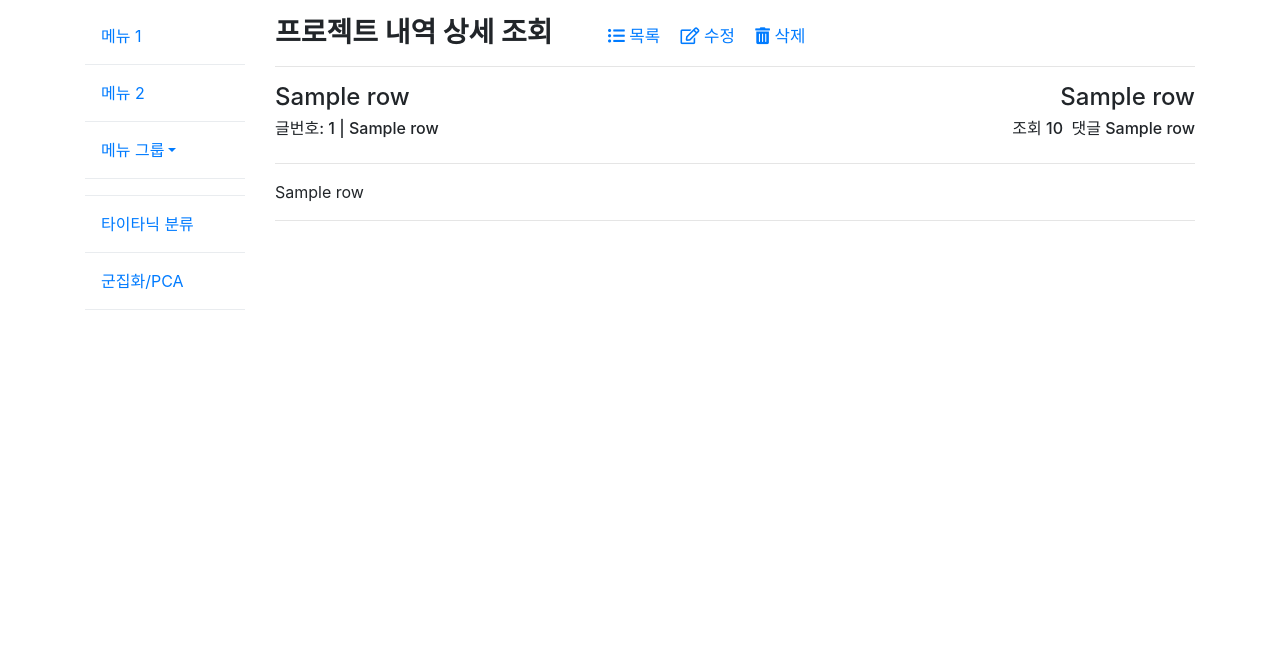
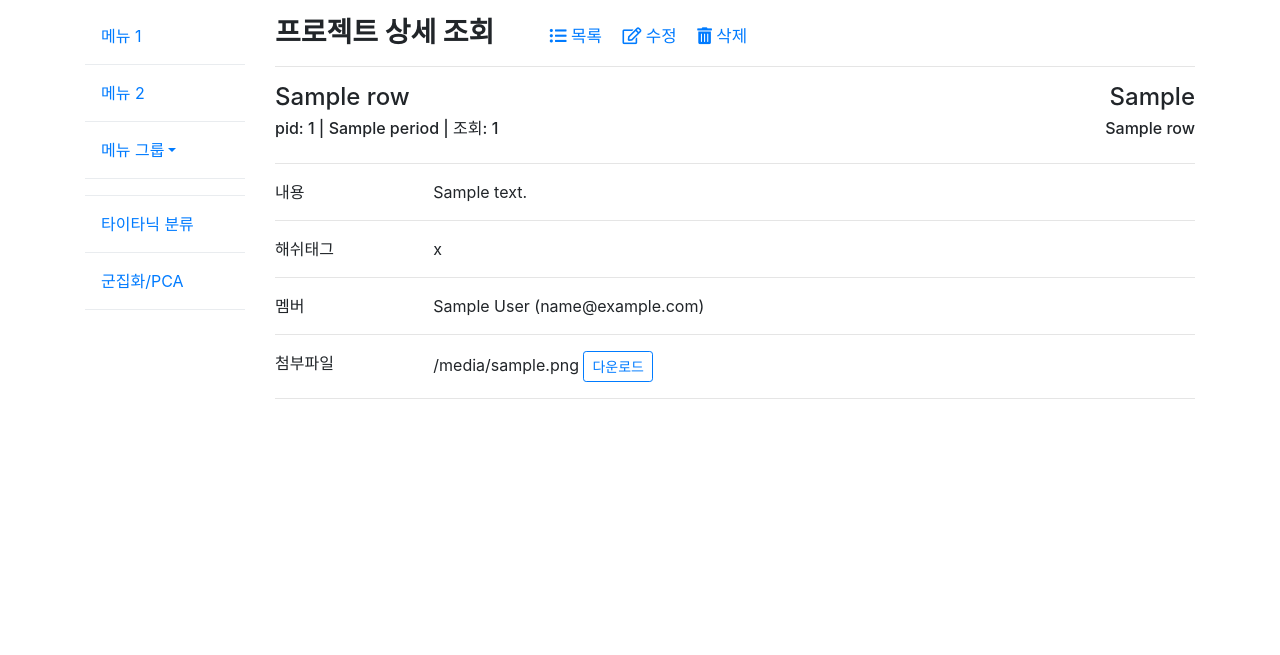
Before and after one commit to ksw0733/Flask_web_project_template, a Flask app: template templates/pbbs/view.html in a window 1280 px wide. Shown: the part 72-727 px from the top of the page. Run offline with Flask 2, Linux system fonts and the light colour scheme; the template is opened without the code that fills it: most values are stand-ins (such as "Sample title", 1, 10 or a date in 2020); some libraries are stand-ins or nearby versions.

Commit message:
프로젝트 게시판

```diff
--- a/bp_pbbs/pbbs.py
+++ b/bp_pbbs/pbbs.py
@@ -6,7 +6,7 @@ from datetime import datetime
 pbbs_bp = Blueprint('pbbs_bp', __name__)
 menu = {'ho':0, 'pb':1, 'm1':0, 'm2':0, 'm3':0, 'cf':0, 'cu':0, 'ma':0}
 
-@pbbs_bp.route('/list/<int:page>', methods=['GET'])
+@pbbs_bp.route('/list/<int:page>')
 def list(page):
     offset = (page - 1) * 10
     count = 3
@@ -24,7 +24,7 @@ def list(page):
                             page_no=page, start_page=start_page,
                             end_page=end_page, total_page=total_page)
 
-@pbbs_bp.route('/view/<int:pid>', methods=['GET'])
+@pbbs_bp.route('/view/<int:pid>')
 def view(pid):
     authors = [
         {'author':'제임스', 'email':'james@ckworld.com'},
@@ -33,9 +33,12 @@ def view(pid):
     files = ['abc.mp4', '각난닫.pdf']
     title = '손그림 색칠 플라스크 구현'
     desc = '손그림 색칠 플라스크 구현, 손그림 색칠 플라스크 구현'
-    cr_year_month = '2022.06'
+    period = '2022.06'
     view_count = 3
-    course_name = '지능형 빅데이터 서비스 개발(9,10회차)'
+    course_name = '지능형 빅데이터 서비스 개발 과정(9,10회차)'
     course_org = '멀티캠퍼스'
     hash_tags = ['#인공지능','#GAN','#파이썬','#플라스크','#웹']
-    return render_template('pbbs/view.html', menu=menu)
+    row = {'pid':pid, 'title':title, 'desc':desc, 'period':period, 'viewCount':view_count,
+           'course_name':course_name, 'course_org':course_org, 'hash':hash_tags,
+           'authors':authors, 'files':files}
+    return render_template('pbbs/view.html', menu=menu, row=row)
--- a/templates/pbbs/view.html
+++ b/templates/pbbs/view.html
@@ -7,7 +7,7 @@
     </style>
 {% endblock %}
 {% block subtitle %}
-    <strong>프로젝트 내역 상세 조회</strong>
+    <strong>프로젝트 상세 조회</strong>
     <span style="font-size: 0.6em;">
         <a href="/pbbs/list/{{page}}" class="ml-5""><i class="fas fa-list-ul"></i> 목록</a>
         <a href="/pbbs/update/{{row[0]}}" class="ml-3"><i class="far fa-edit"></i> 수정</a>  <!-- uid, pid -->
@@ -16,21 +16,45 @@
 {% endblock %}
 {% block content %}
     <div class="row">
-        <div class="col-8">
-            <h4>{{row[3]}}</h4>     <!-- title -->
-            <h6>글번호: {{row[0]}} | {{row[5]}}</h6>    <!-- bid, modTime -->
+        <div class="col-7">
+            <h4>{{row.title}}</h4>     <!-- title -->
+            <h6>pid: {{row.pid}} | {{row.period}} | 조회: {{row.viewCount}}</h6>    <!-- pid, period, viewCount -->
         </div>
-        <div class="col-4" style="text-align: right;">
-            <h4>{{row[2]}}</h4>     <!-- uname -->
-            <h6>조회 {{row[6]+inc}}&nbsp;&nbsp;댓글 {{row[7]}}</h6>     <!-- viewCount, replyCount -->
+        <div class="col-5" style="text-align: right;">
+            <h4>{{row.course_org}}</h4>     <!-- course_org -->
+            <h6>{{row.course_name}}</h6>     <!-- course_name -->
         </div>
         <div class="col-12"><hr></div>
-        <div class="col-12">
+        <div class="col-2">내용</div>
+        <div class="col-10">
             {% autoescape false %}
-                {{row[4]|safe()}}       <!-- content -->
+                {{row.desc | safe()}}       <!-- desc -->
             {% endautoescape %}
         </div>
-
+        <div class="col-12"><hr></div>
+        <div class="col-2">해쉬태그</div>
+        <div class="col-10">
+            {% for hashtag in row.hash %}
+                {{hashtag}}
+                {% if not loop.last %}
+                    ,&nbsp;
+                {% endif %}
+            {% endfor %}
+        </div>
+        <div class="col-12"><hr></div>
+        <div class="col-2">멤버</div>
+        <div class="col-10">
+            {% for line in row.authors %}
+                {{line.author}} ({{line.email}})<br>
+            {% endfor %}
+        </div>
+        <div class="col-12"><hr></div>
+        <div class="col-2">첨부파일</div>
+        <div class="col-10">
+            {% for file in row.files %}
+                {{file}} <button type="button" class="btn btn-outline-primary btn-sm mr-3">다운로드</button>
+            {% endfor %}
+        </div>
         <div class="col-12"><hr></div>
     </div>
 {% endblock %}
```
